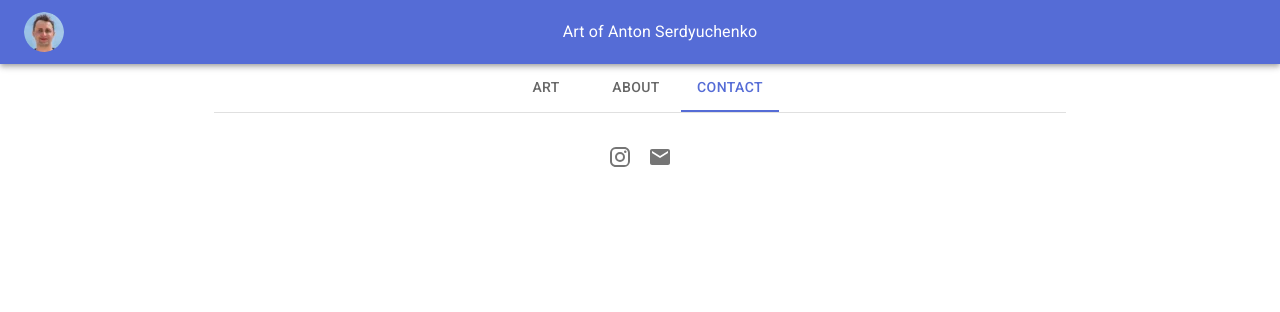
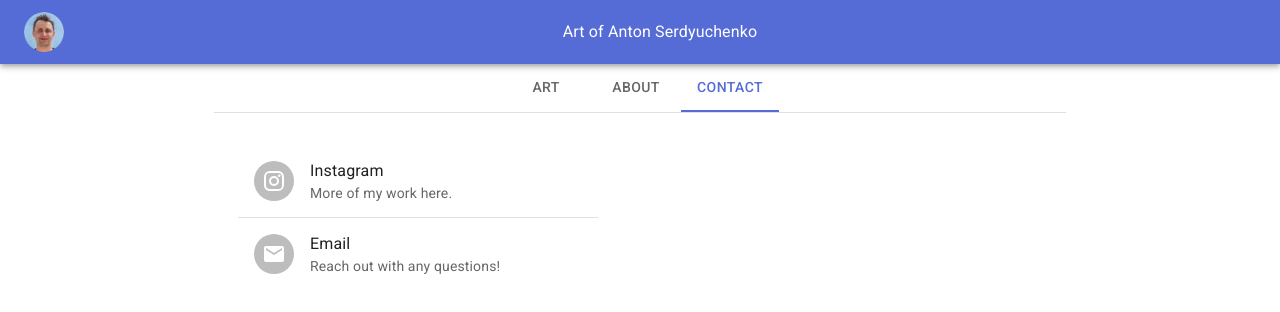
Before and after one commit to anton415/anton415.com, a React (Vite) app: page / in a window 1280 px wide. Both pictures are taken after a click on the tab "CONTACT". Shown: the top 312 px of the page. Built offline with nearby package versions, Linux system fonts and the light colour scheme.

Commit message:
Improved Contact page.

```diff
--- a/src/Contact.jsx
+++ b/src/Contact.jsx
@@ -3,16 +3,41 @@ import Box from '@mui/material/Box';
 import IconButton from '@mui/material/IconButton';
 import InstagramIcon from '@mui/icons-material/Instagram';
 import EmailIcon from '@mui/icons-material/Email';
+import List from '@mui/material/List';
+import ListItem from '@mui/material/ListItem';
+import ListItemText from '@mui/material/ListItemText';
+import ListItemAvatar from '@mui/material/ListItemAvatar';
+import Avatar from '@mui/material/Avatar';
+import ImageIcon from '@mui/icons-material/Image';
+import WorkIcon from '@mui/icons-material/Work';
+import BeachAccessIcon from '@mui/icons-material/BeachAccess';
+import Divider from '@mui/material/Divider';
+import ListItemButton from '@mui/material/ListItemButton';
 
 export default function Contact() {
   return (
-    <Box align="center" >
-      <IconButton aria-label="instagram" href="https://www.instagram.com/anton415226/">
-        <InstagramIcon />
-      </IconButton>
-      <IconButton aria-label="email" href="mailto:anton415@gmail.com">
-        <EmailIcon />
-      </IconButton>
-    </Box>
+    <List sx={{ width: '100%', maxWidth: 360, bgcolor: 'background.paper' }}>
+      <ListItem disablePadding>
+        <ListItemButton component="a" href="https://www.instagram.com/anton415226/">
+          <ListItemAvatar>
+            <Avatar>
+              <InstagramIcon />
+            </Avatar>
+          </ListItemAvatar>
+          <ListItemText primary="Instagram" secondary="More of my work here." />
+        </ListItemButton>
+      </ListItem>
+      <Divider />
+      <ListItem disablePadding>
+        <ListItemButton component="a" href="mailto:anton415@gmail.com">
+          <ListItemAvatar>
+            <Avatar>
+              <EmailIcon />
+            </Avatar>
+          </ListItemAvatar>
+          <ListItemText primary="Email" secondary="Reach out with any questions!" />
+        </ListItemButton>
+      </ListItem>
+    </List>
   );
 }
```
